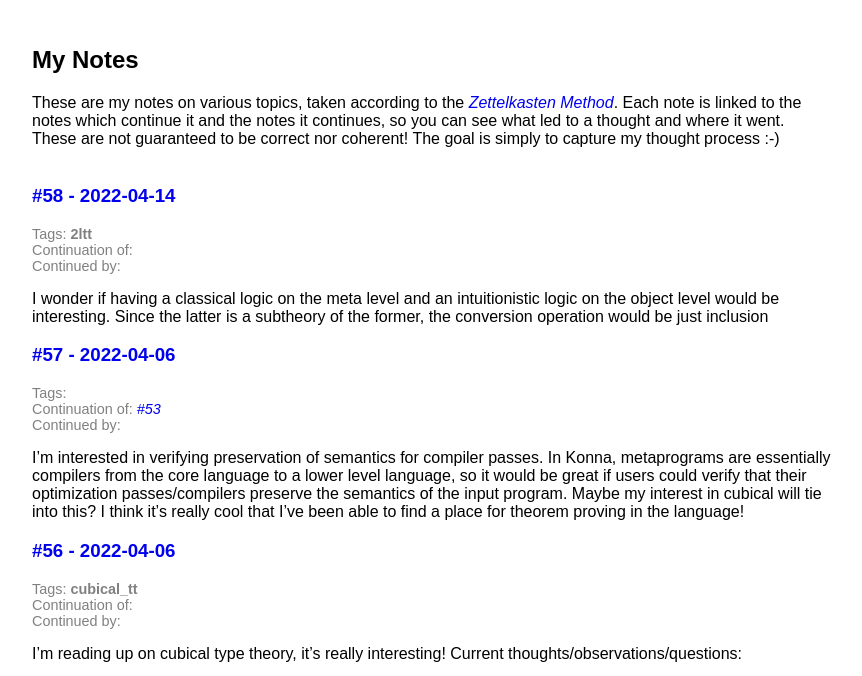
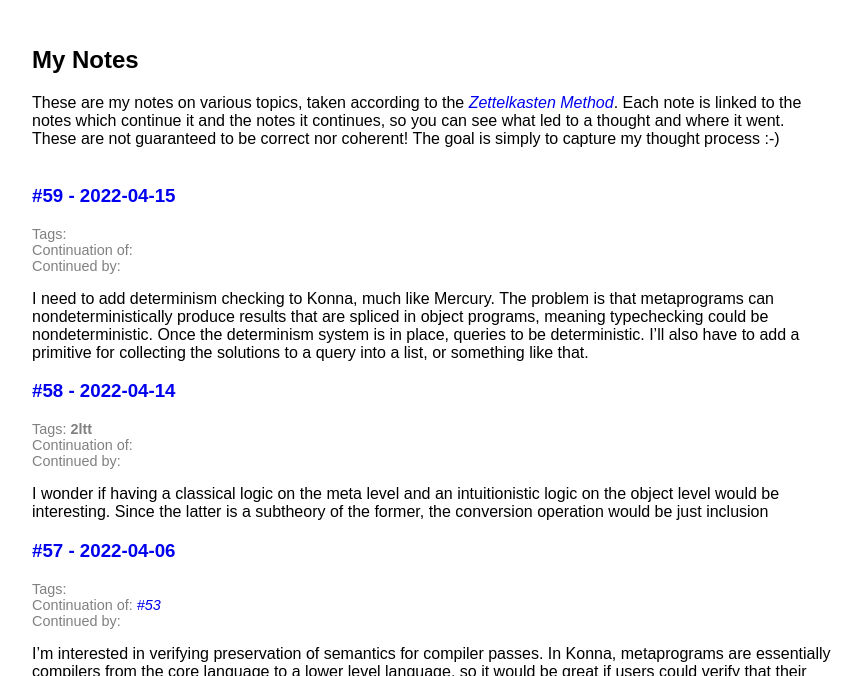
Before and after one commit to eashanhatti/eashanhatti.github.io, a plain HTML site: page notes.html in a window 1280 px wide. Shown: the part 73-749 px from the top of the page, without its empty margins (288-1150 px from the left). Drawn offline with Linux system fonts and the light colour scheme.

Commit message:
Add note

```diff
--- a/notes.html
+++ b/notes.html
@@ -20,6 +20,15 @@
 
 These are my notes on various topics, taken according to the <a href="https://en.wikipedia.org/wiki/Zettelkasten">Zettelkasten Method</a>. Each note is linked to the notes which continue it and the notes it continues, so you can see what led to a thought and where it went. These are not guaranteed to be correct nor coherent! The goal is simply to capture my thought process :-)
 <br><br>
+
+
+<h3 id="59"><a href="/notes.html#59" class="note">#59 - 2022-04-15</a></h3>
+<footer class="note">
+Tags: <br>
+Continuation of: <br>
+Continued by:
+</footer>
+<p>I need to add determinism checking to Konna, much like Mercury. The problem is that metaprograms can nondeterministically produce results that are spliced in object programs, meaning typechecking could be nondeterministic. Once the determinism system is in place, queries to be deterministic. I’ll also have to add a primitive for collecting the solutions to a query into a list, or something like that.</p>
 
 
 <h3 id="58"><a href="/notes.html#58" class="note">#58 - 2022-04-14</a></h3>
```
